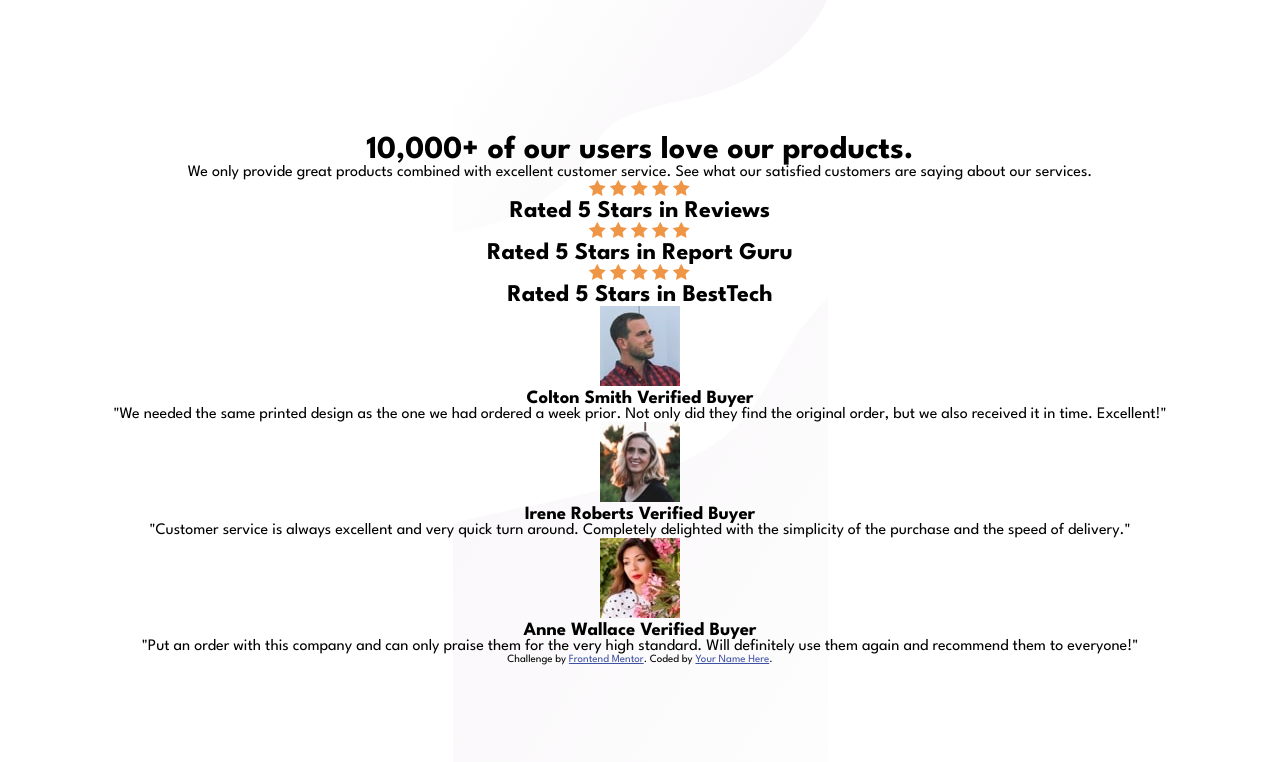
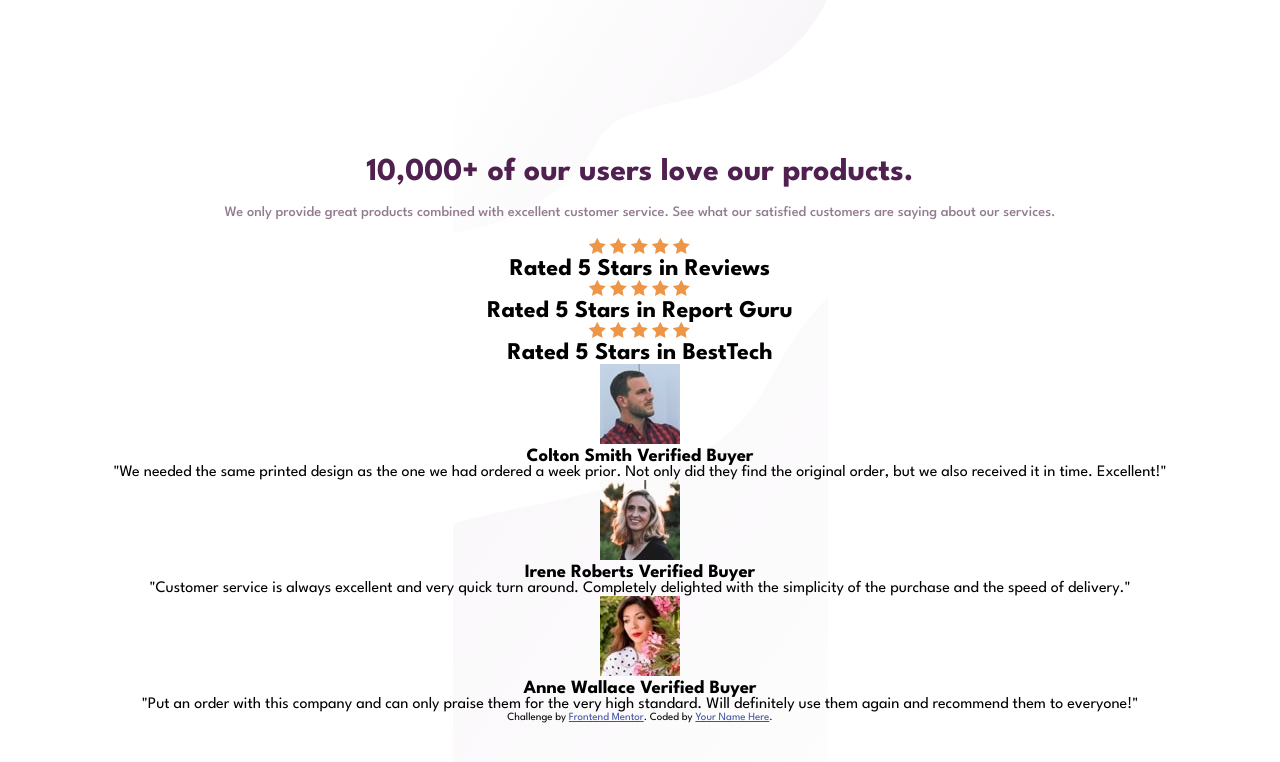
Before and after one commit to RaizaCirne/treino-grid, a plain HTML site: page index.html in a window 1280 px wide. Drawn offline with Linux system fonts and the light colour scheme.

Commit message:
Estilizando header

```diff
--- a/style.css
+++ b/style.css
@@ -26,3 +26,20 @@ body {
     background-position: top, bottom;
     background-repeat: no-repeat;
 }
+
+header {
+    margin-top: 5rem;
+}
+
+header h1 {
+    color: hsl(300, 43%, 22%);
+    font-weight: 700;
+}
+
+header p {
+    color: hsl(303, 10%, 53%);
+    font-weight: 500;
+    font-size: 0.9em;
+    line-height: 1.5em;
+    padding: 1em 0em;
+}
```
